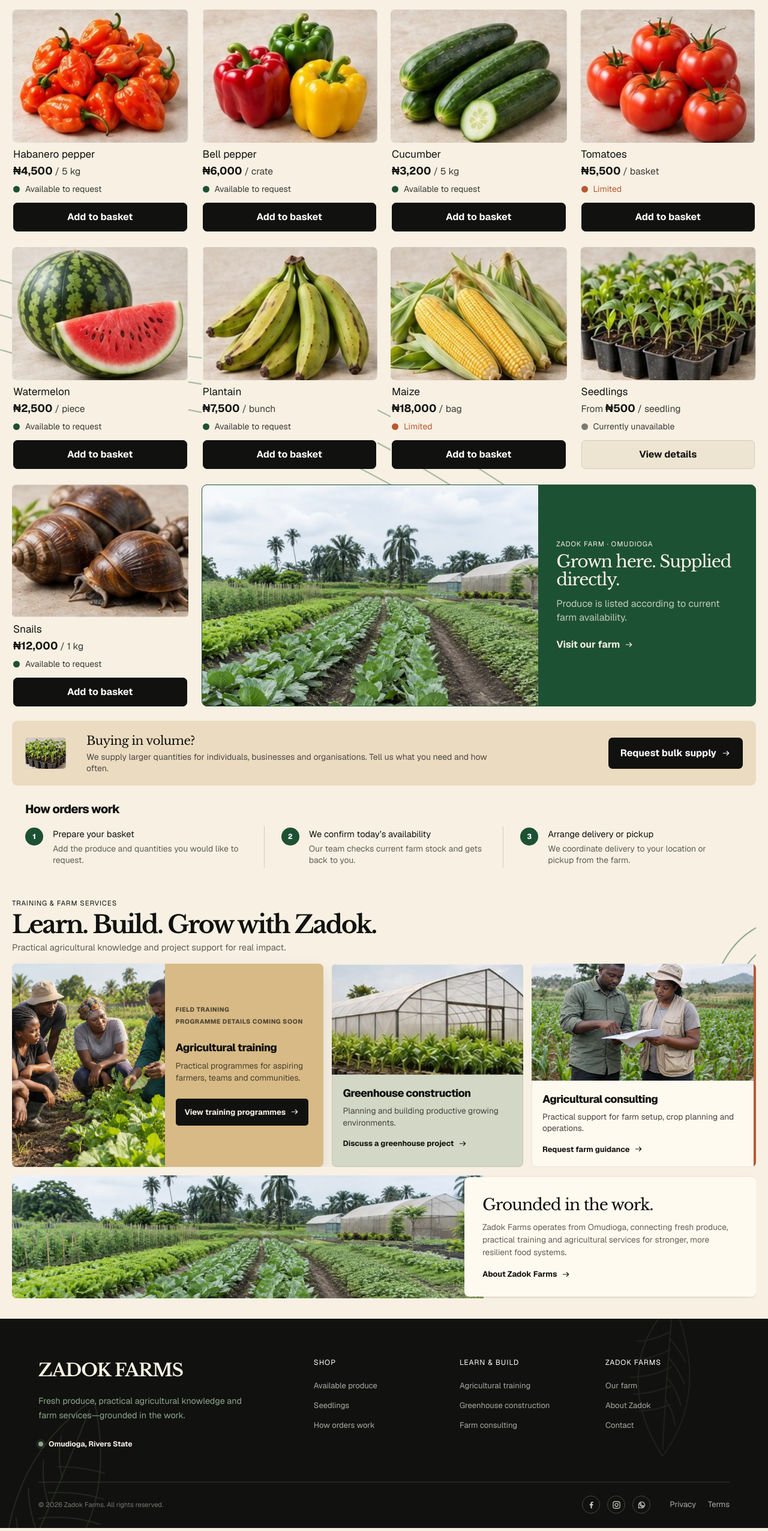
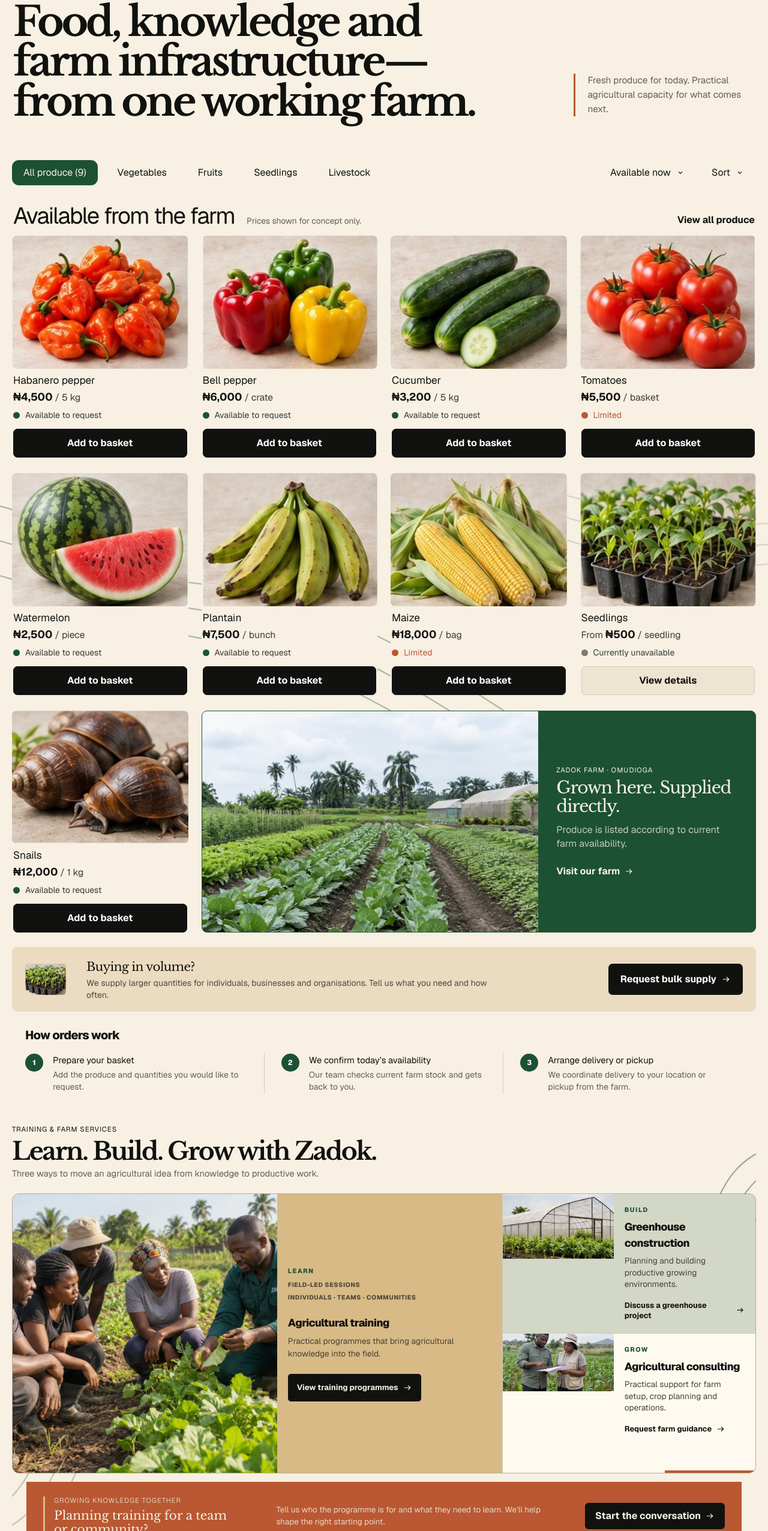
Before and after one commit to wh0isalfred/ZadokFarms, a Next.js app: page / in a window 1280 px wide. Shown: the part 247-2800 px from the top of the page at 60% size. Built offline with nearby package versions, Linux system fonts and the light colour scheme.

Commit message:
feat: bring Zadok brand pillars into homepage

```diff
--- a/src/app/globals.css
+++ b/src/app/globals.css
@@ -74,6 +74,15 @@
 .catalogue-lines-one { top: 150px; right: -165px; transform: rotate(5deg); }
 .catalogue-sweep { position: absolute; z-index: 0; bottom: 260px; left: -92px; width: min(1240px,92vw); height: 500px; opacity: .72; pointer-events: none; }
 .catalogue-sweep path { vector-effect: non-scaling-stroke; stroke: var(--sage); stroke-width: 2.25; stroke-linecap: round; }
+.catalogue-sweep path { stroke-dasharray: 1400; animation: cultivate-line 1.5s cubic-bezier(.2,.72,.25,1) both; }
+.catalogue-sweep path:nth-child(2) { animation-delay: .1s; }
+.catalogue-sweep path:nth-child(3) { animation-delay: .2s; }
+@keyframes cultivate-line { from { stroke-dashoffset: 1400; } to { stroke-dashoffset: 0; } }
+.catalogue-sweep-two { top: 280px; right: -330px; bottom: auto; left: auto; width: 850px; opacity: .34; transform: rotate(164deg); }
+.catalogue-intro { display: grid; grid-template-columns: minmax(0,1.6fr) minmax(260px,.58fr); align-items: end; gap: clamp(40px,8vw,120px); padding: clamp(58px,7vw,96px) 2px clamp(42px,5vw,68px); }
+.catalogue-intro h1 { max-width: 950px; margin: 0; font-family: var(--font-libre-baskerville), Georgia, serif; font-size: clamp(2.5rem,5.3vw,5rem); font-weight: 700; letter-spacing: -.062em; line-height: .98; text-wrap: balance; }
+.catalogue-intro > p { max-width: 390px; margin: 0 0 8px; padding-left: 20px; border-left: 3px solid var(--community); color: var(--muted); font-size: .96rem; line-height: 1.55; }
+.catalogue-intro .eyebrow { color: var(--field); font-weight: 750; }
 .catalogue-toolbar { display: flex; align-items: center; justify-content: space-between; gap: 24px; }
 .category-list { display: flex; gap: 14px; }
 .category-list button, .desktop-filters button { min-height: 42px; padding: 0 18px; border: 1px solid transparent; border-radius: 11px; background: transparent; cursor: pointer; }
@@ -85,12 +94,17 @@
 .desktop-filters button[aria-expanded="true"] svg { transform: rotate(180deg); }
 .catalogue-heading { display: flex; align-items: flex-end; justify-content: space-between; padding: 30px 2px 14px; }
 .catalogue-heading > div { display: flex; align-items: baseline; gap: 20px; }
-.catalogue-heading h1, .beyond-section > h2 { margin: 0; font-size: clamp(1.9rem, 3vw, 2.75rem); letter-spacing: -.045em; line-height: 1; }
+.catalogue-heading h2, .beyond-section > h2 { margin: 0; font-size: clamp(1.9rem, 3vw, 2.75rem); letter-spacing: -.045em; line-height: 1; }
 .catalogue-heading p { margin: 0; color: var(--muted); font-size: .86rem; }
 .catalogue-heading > button { border: 0; background: transparent; font-weight: 650; cursor: pointer; }
 .product-grid { position: relative; display: grid; grid-template-columns: repeat(4, minmax(0, 1fr)); column-gap: 22px; row-gap: 26px; }
 .product-grid > :not(.catalogue-sweep) { position: relative; z-index: 1; }
 .product-card { position: relative; min-width: 0; background: var(--background); }
+.product-card { animation: product-arrival .58s cubic-bezier(.2,.72,.25,1) both; }
+.product-card:nth-child(2), .product-card:nth-child(6) { animation-delay: .055s; }
+.product-card:nth-child(3), .product-card:nth-child(7) { animation-delay: .11s; }
+.product-card:nth-child(4), .product-card:nth-child(8) { animation-delay: .165s; }
+@keyframes product-arrival { from { opacity: 0; transform: translateY(12px); } to { opacity: 1; transform: translateY(0); } }
 .product-image { position: relative; display: block; overflow: hidden; aspect-ratio: 1.32; border-radius: 8px; background: var(--surface-muted); }
 .product-image img, .service-image img, .farm-story-image img { object-fit: cover; transition: transform .4s cubic-bezier(.2,.65,.3,1); }
 .product-image:hover img { transform: scale(1.025); }
@@ -151,16 +165,18 @@
 .services-heading { position: relative; z-index: 2; }
 .services-heading > h2 { max-width: 860px; margin: 0; font-family: var(--font-libre-baskerville), Georgia, serif; font-size: clamp(2rem,3.2vw,2.8rem); font-weight: 700; letter-spacing: -.055em; line-height: 1.02; }
 .services-heading > p:last-child { margin: 6px 0 0; color: var(--muted); font-size: .92rem; }
-.service-grid { position: relative; z-index: 2; display: grid; grid-template-columns: minmax(0,1.5fr) minmax(0,.92fr) minmax(0,1.08fr); gap: 14px; margin-top: 16px; }
-.training-card { display: grid; min-width: 0; grid-template-columns: minmax(0,.98fr) minmax(0,1.02fr); overflow: hidden; border-radius: 8px; background: var(--ground); color: var(--foreground); box-shadow: 0 15px 34px rgba(17,18,15,.11); }
-.service-card { min-width: 0; overflow: hidden; border-radius: 8px; background: var(--surface); box-shadow: inset 0 0 0 1px rgba(17,17,15,.09); }
+.service-grid { position: relative; z-index: 2; display: grid; grid-template-columns: minmax(0,1.32fr) minmax(0,.68fr); grid-template-rows: repeat(2,minmax(190px,1fr)); gap: 1px; margin-top: 22px; overflow: hidden; border: 1px solid rgba(17,18,15,.16); border-radius: 12px; background: rgba(17,18,15,.16); }
+.training-card { display: grid; min-width: 0; grid-row: 1 / 3; grid-template-columns: minmax(0,1.08fr) minmax(280px,.92fr); overflow: hidden; background: var(--ground); color: var(--foreground); }
+.service-card { display: grid; min-width: 0; grid-template-columns: minmax(180px,.78fr) minmax(220px,1fr); overflow: hidden; background: var(--surface); }
 .greenhouse-card { background: color-mix(in srgb,var(--sage) 34%,var(--background)); }
 .consulting-card { position: relative; }
-.consulting-card::after { position: absolute; top: 0; right: 0; width: 4px; height: 100%; content: ""; background: var(--community); }
+.consulting-card::after { position: absolute; right: 0; bottom: 0; width: 36%; height: 4px; content: ""; background: var(--community); }
 .service-image { position: relative; overflow: hidden; aspect-ratio: 1.72; }
-.training-image { height: 100%; min-height: 245px; aspect-ratio: auto; }
+.training-image { height: 100%; min-height: 390px; aspect-ratio: auto; }
 .service-image img { object-fit: cover; }
 .service-card .service-image img, .training-card .service-image img { transition: transform .55s cubic-bezier(.2,.65,.3,1); }
+.service-card[data-reveal] .service-image img, .training-card[data-reveal] .service-image img { transform: scale(1.045); }
+.service-card[data-reveal].is-visible .service-image img, .training-card[data-reveal].is-visible .service-image img { transform: scale(1); }
 .service-card:hover .service-image img, .training-card:hover .service-image img { transform: scale(1.025); }
 .training-copy, .service-copy { min-width: 0; padding: 18px; }
 .training-copy { align-self: center; }
@@ -168,18 +184,28 @@
 .training-copy > p { margin: 0; color: rgba(17,18,15,.72); font-size: .86rem; line-height: 1.48; }
 .service-copy p { margin: 0; color: #46443f; font-size: .86rem; line-height: 1.42; }
 .programme-meta { display: flex; flex-wrap: wrap; gap: 5px 16px; margin-bottom: 22px; color: rgba(17,18,15,.68); font-size: .65rem; font-weight: 750; letter-spacing: .055em; }
+.service-stage { display: block; margin-bottom: 8px; color: var(--field); font-size: .67rem; font-weight: 800; letter-spacing: .14em; }
 .farm-services .primary-service-action { margin-top: 24px; border: 0; border-radius: 5px; background: var(--foreground); color: var(--background); padding: 13px 15px; font-size: .82rem; }
 .service-copy a { max-width: 100%; margin-top: 13px; padding-block: 3px; font-size: .8rem; line-height: 1.35; }
 .consulting-card .service-image { aspect-ratio: 1.92; }
+.community-invitation { position: relative; z-index: 2; display: grid; grid-template-columns: minmax(260px,.9fr) minmax(280px,1.25fr) auto; align-items: center; gap: clamp(26px,5vw,76px); margin: 14px 24px 0; padding: 22px 28px; border-radius: 0 0 12px 12px; background: var(--community); color: var(--background); }
+.community-invitation > div { position: relative; padding-left: 18px; }
+.community-mark { position: absolute; top: 2px; bottom: 2px; left: 0; width: 3px; border-radius: 3px; background: var(--ground); }
+.community-invitation .eyebrow { margin-bottom: 5px; color: rgba(247,240,227,.75); }
+.community-invitation h3 { margin: 0; font-family: var(--font-libre-baskerville), Georgia, serif; font-size: 1.25rem; line-height: 1.18; }
+.community-invitation > p { margin: 0; color: rgba(247,240,227,.83); font-size: .84rem; line-height: 1.48; }
+.community-invitation > a { min-height: 44px; padding: 0 17px; border-radius: 6px; background: var(--foreground); white-space: nowrap; }
 .farm-close { position: relative; display: grid; grid-template-columns: minmax(0,1.35fr) minmax(0,.78fr); min-height: 205px; margin-top: 14px; overflow: hidden; border-radius: 8px; }
 .farm-close-image { position: relative; min-height: 190px; }
 .farm-close > div:last-child { position: relative; z-index: 2; align-self: center; margin-left: -32px; padding: 26px 30px; border-radius: 8px; background: var(--surface); box-shadow: 0 12px 34px rgba(17,17,15,.1); }
+.farm-close > div:last-child .eyebrow { color: var(--community); font-weight: 750; }
 .farm-close h2 { margin: 0; font-family: var(--font-libre-baskerville), Georgia, serif; font-size: 1.65rem; letter-spacing: -.04em; }
-.farm-close p { max-width: 570px; margin: 8px 0 14px; color: var(--muted); font-size: .86rem; line-height: 1.5; }
+.farm-close p:not(.eyebrow) { max-width: 570px; margin: 8px 0 14px; color: var(--muted); font-size: .86rem; line-height: 1.5; }
 .farm-close a { font-size: .82rem; }
 .field-lines { position: absolute; z-index: 0; width: 420px; height: 320px; overflow: visible; pointer-events: none; }
 .field-lines path { vector-effect: non-scaling-stroke; stroke: var(--sage); stroke-width: 2.1; stroke-linecap: round; stroke-dasharray: 760; stroke-dashoffset: 760; opacity: .95; transition: stroke-dashoffset 1.35s cubic-bezier(.2,.72,.25,1); }
 .services-lines { top: -76px; right: -230px; transform: rotate(2deg); }
+.services-lines-two { top: auto; right: auto; bottom: -145px; left: -215px; opacity: .62; transform: rotate(186deg); }
 .farm-services:has(.is-visible) .services-lines path, .farm-close.is-visible .closing-lines path { stroke-dashoffset: 0; }
 .field-lines path:nth-child(2) { transition-delay: .08s; }
 .field-lines path:nth-child(3) { transition-delay: .16s; }
@@ -258,8 +284,10 @@
   .search-trigger > span { display: none; }
   .product-grid { grid-template-columns: repeat(3,minmax(0,1fr)); }
   .farm-story { grid-column: span 3; grid-template-columns: 1.2fr 1fr; }
-  .service-grid { grid-template-columns: 1fr 1fr; }
-  .training-card { grid-column: 1 / -1; }
+  .catalogue-intro { grid-template-columns: minmax(0,1.35fr) minmax(230px,.65fr); gap: 46px; }
+  .service-grid { grid-template-columns: 1fr 1fr; grid-template-rows: auto auto; }
+  .training-card { grid-column: 1 / -1; grid-row: auto; }
+  .service-card { grid-template-columns: 1fr; }
   .footer-main { grid-template-columns: .8fr 1.7fr; gap: 48px; }
 }
 
@@ -279,6 +307,9 @@
   .provenance-location { display: none; }
   .search-panel { margin-top: 8px; }
   .catalogue { padding-top: 11px; scroll-margin-top: 72px; }
+  .catalogue-intro { display: block; padding: 42px 1px 34px; }
+  .catalogue-intro h1 { max-width: 520px; font-size: clamp(2.35rem,11.5vw,3.55rem); line-height: .98; }
+  .catalogue-intro > p { max-width: 330px; margin: 24px 0 0; padding-left: 14px; font-size: .82rem; line-height: 1.46; }
   .catalogue-toolbar { display: block; margin-right: -16px; overflow: hidden; }
   .category-list { gap: 8px; padding-right: 40px; overflow-x: auto; scrollbar-width: none; }
   .category-list::-webkit-scrollbar { display: none; }
@@ -286,7 +317,7 @@
   .desktop-filters { display: none; }
   .catalogue-heading { padding: 21px 1px 11px; }
   .catalogue-heading > div { display: block; }
-  .catalogue-heading h1 { font-size: clamp(1.65rem,7.2vw,2rem); }
+  .catalogue-heading h2 { font-size: clamp(1.65rem,7.2vw,2rem); }
   .catalogue-heading p { margin-top: 4px; }
   .catalogue-heading > button { display: none; }
   .product-grid { grid-template-columns: repeat(2,minmax(0,1fr)); gap: 19px 12px; }
@@ -333,13 +364,13 @@
   .farm-services { margin-inline: -16px; padding: 26px 16px 0; scroll-margin-top: 72px; }
   .services-heading > h2 { font-size: clamp(1.8rem,8vw,2.35rem); }
   .services-heading > p:last-child { max-width: 330px; font-size: .82rem; line-height: 1.4; }
-  .service-grid { grid-template-columns: 1fr; gap: 10px; margin-top: 13px; }
-  .training-card { grid-column: auto; grid-template-columns: 1fr; }
+  .service-grid { grid-template-columns: 1fr; grid-template-rows: auto; gap: 10px; margin-top: 13px; overflow: visible; border: 0; border-radius: 0; background: transparent; }
+  .training-card { grid-column: auto; grid-row: auto; grid-template-columns: 1fr; border-radius: 9px; }
   .training-image { min-height: 210px; }
   .training-copy, .service-copy { padding: 15px; }
   .programme-meta { margin-bottom: 16px; font-size: .61rem; }
   .farm-services .primary-service-action { width: 100%; justify-content: center; }
-  .service-card { display: grid; grid-template-columns: minmax(0,40%) minmax(0,1fr); min-height: 150px; }
+  .service-card { display: grid; grid-template-columns: minmax(0,40%) minmax(0,1fr); min-height: 150px; border-radius: 9px; }
   .service-card .service-image { height: 100%; aspect-ratio: auto; }
   .service-copy { align-self: center; }
   .service-copy h3 { font-size: 1rem; }
@@ -348,13 +379,18 @@
   .field-lines path { stroke-width: 2.4; opacity: .78; }
   .catalogue-lines-one { top: 155px; right: -66px; }
   .catalogue-sweep { top: auto; bottom: 285px; left: -125px; width: 650px; height: 360px; opacity: .82; }
+  .catalogue-sweep-two { top: 340px; right: -310px; bottom: auto; left: auto; width: 600px; opacity: .5; }
   .services-lines { top: -4px; right: -68px; }
+  .services-lines-two { top: auto; right: auto; bottom: 120px; left: -138px; opacity: .5; }
   .closing-lines { bottom: -78px; left: -72px; }
+  .community-invitation { grid-template-columns: 1fr; gap: 14px; margin: 10px 8px 0; padding: 20px; border-radius: 9px; }
+  .community-invitation > p { max-width: 470px; }
+  .community-invitation > a { width: 100%; justify-content: space-between; }
   .farm-close { grid-template-columns: minmax(0,1fr); }
   .farm-close-image { min-height: 185px; }
   .farm-close > div:last-child { margin: -18px 12px 0; padding: 19px 18px 21px; }
   .farm-close h2 { font-size: 1.4rem; }
-  .farm-close p { font-size: .8rem; }
+  .farm-close p:not(.eyebrow) { font-size: .8rem; }
   .site-footer { display: block; padding: 46px 20px 105px; }
   .footer-main { display: block; padding-bottom: 38px; }
   .footer-brand > p { max-width: 330px; margin: 14px 0 21px; font-size: .82rem; }
--- a/src/components/home-sections.tsx
+++ b/src/components/home-sections.tsx
@@ -38,21 +38,27 @@
   return (
     <section className="farm-services" id="services">
       <FieldLines className="services-lines" />
-      <header className="services-heading"><p className="eyebrow">TRAINING &amp; FARM SERVICES</p><h2>Learn. Build. Grow with Zadok.</h2><p>Practical agricultural knowledge and project support for real impact.</p></header>
+      <FieldLines className="services-lines services-lines-two" />
+      <header className="services-heading"><p className="eyebrow">TRAINING &amp; FARM SERVICES</p><h2>Learn. Build. Grow with Zadok.</h2><p>Three ways to move an agricultural idea from knowledge to productive work.</p></header>
       <div className="service-grid">
         <article className="training-card" id="training" data-reveal>
           <div className="service-image training-image"><Image src="/images/farm/training-v2.webp" alt="A practical agricultural training session in the field" fill sizes="(max-width: 699px) 100vw, 22vw" /></div>
-          <div className="training-copy"><div className="programme-meta"><span>FIELD TRAINING</span><span>PROGRAMME DETAILS COMING SOON</span></div><h3>Agricultural training</h3><p>Practical programmes for aspiring farmers, teams and communities.</p><a className="primary-service-action" href="#training-programmes">View training programmes <ArrowIcon /></a></div>
+          <div className="training-copy"><span className="service-stage">LEARN</span><div className="programme-meta"><span>FIELD-LED SESSIONS</span><span>INDIVIDUALS · TEAMS · COMMUNITIES</span></div><h3>Agricultural training</h3><p>Practical programmes that bring agricultural knowledge into the field.</p><a className="primary-service-action" href="#training-programmes">View training programmes <ArrowIcon /></a></div>
         </article>
         <article className="service-card greenhouse-card" id="greenhouse" data-reveal>
           <div className="service-image"><Image src="/images/farm/greenhouse.jpg" alt="A greenhouse built for productive growing" fill sizes="(max-width: 699px) 100vw, 25vw" /></div>
-          <div className="service-copy"><h3>Greenhouse construction</h3><p>Planning and building productive growing environments.</p><a href="#greenhouse-services">Discuss a greenhouse project <ArrowIcon /></a></div>
+          <div className="service-copy"><span className="service-stage">BUILD</span><h3>Greenhouse construction</h3><p>Planning and building productive growing environments.</p><a href="#greenhouse-services">Discuss a greenhouse project <ArrowIcon /></a></div>
         </article>
         <article className="service-card consulting-card" id="consulting" data-reveal>
           <div className="service-image"><Image src="/images/farm/consulting-v2.webp" alt="A farm consultant reviewing crops with a grower" fill sizes="(max-width: 699px) 100vw, 25vw" /></div>
-          <div className="service-copy"><h3>Agricultural consulting</h3><p>Practical support for farm setup, crop planning and operations.</p><a href="#consulting-services">Request farm guidance <ArrowIcon /></a></div>
+          <div className="service-copy"><span className="service-stage">GROW</span><h3>Agricultural consulting</h3><p>Practical support for farm setup, crop planning and operations.</p><a href="#consulting-services">Request farm guidance <ArrowIcon /></a></div>
         </article>
       </div>
+      <aside className="community-invitation" data-reveal>
+        <div><span className="community-mark" aria-hidden="true" /><p className="eyebrow">GROWING KNOWLEDGE TOGETHER</p><h3>Planning training for a team or community?</h3></div>
+        <p>Tell us who the programme is for and what they need to learn. We’ll help shape the right starting point.</p>
+        <a href="#contact">Start the conversation <ArrowIcon /></a>
+      </aside>
     </section>
   );
 }
@@ -75,8 +81,8 @@
   return (
     <section className="farm-close" id="about" data-reveal>
       <FieldLines className="closing-lines" />
-      <div className="farm-close-image"><Image src="/images/farm/fields-v2.webp" alt="Zadok Farms fields and growing facilities" fill sizes="(max-width: 699px) 100vw, 50vw" /></div>
-      <div><h2>Grounded in the work.</h2><p>Zadok Farms operates from Omudioga, connecting fresh produce, practical training and agricultural services for stronger, more resilient food systems.</p><a href="#farm">About Zadok Farms <ArrowIcon /></a></div>
+      <div className="farm-close-image"><Image src="/images/farm/consulting.jpg" alt="Hands tending young seedlings as part of the work at Zadok Farms" fill sizes="(max-width: 699px) 100vw, 50vw" /></div>
+      <div><p className="eyebrow">ROOTED HERE. LOOKING FORWARD.</p><h2>Grounded in the work.</h2><p>From Omudioga, Zadok connects fresh produce, practical training and agricultural services—bringing people, knowledge and productive systems together.</p><a href="#farm">About Zadok Farms <ArrowIcon /></a></div>
     </section>
   );
 }
--- a/src/components/storefront.tsx
+++ b/src/components/storefront.tsx
@@ -9,9 +9,9 @@
 import { SiteHeader } from "@/components/site-header";
 import { categories, type Category, products } from "@/data/products";
 
-function CatalogueSweep() {
+function CatalogueSweep({ className = "" }: { className?: string }) {
   return (
-    <svg className="catalogue-lines catalogue-sweep" viewBox="0 0 960 420" fill="none" aria-hidden="true">
+    <svg className={`catalogue-lines catalogue-sweep ${className}`} viewBox="0 0 960 420" fill="none" aria-hidden="true">
       <path d="M-24 34C132 32 128 126 310 148C522 174 616 238 846 390" />
       <path d="M-30 82C116 80 122 158 296 182C496 210 584 268 798 406" />
       <path d="M-36 130C100 128 112 190 282 218C466 248 548 300 748 418" />
@@ -66,8 +66,15 @@
           </section>
           <section className="catalogue" id="produce">
             <FieldLines className="catalogue-lines catalogue-lines-one" />
+            <header className="catalogue-intro">
+              <div>
+                <p className="eyebrow">ZADOK FARMS · OMUDIOGA</p>
+                <h1>Food, knowledge and farm infrastructure—from one working farm.</h1>
+              </div>
+              <p>Fresh produce for today. Practical agricultural capacity for what comes next.</p>
+            </header>
             <div className="catalogue-toolbar"><div className="category-list" aria-label="Produce categories">{categories.map((item) => <button className={category === item ? "active" : ""} type="button" onClick={() => setCategory(item)} key={item}>{item}{item === "All produce" ? ` (${products.length})` : ""}</button>)}</div><div className="desktop-filters"><button type="button"><span>Available now</span><ChevronIcon /></button><button type="button"><span>Sort</span><ChevronIcon /></button></div></div>
-            <div className="catalogue-heading"><div><h1>Available from the farm</h1><p>Prices shown for concept only.</p></div><button type="button" onClick={() => { setCategory("All produce"); setQuery(""); }}>View all produce</button></div>
+            <div className="catalogue-heading"><div><h2>Available from the farm</h2><p>Prices shown for concept only.</p></div><button type="button" onClick={() => { setCategory("All produce"); setQuery(""); }}>View all produce</button></div>
             {visibleProducts.length > 0 ? (
               <div className="product-grid">
                 {visibleProducts.map((product, index) => (
@@ -84,7 +91,7 @@
                     )}
                   </Fragment>
                 ))}
-                {category === "All produce" && !query && <><CatalogueSweep /><FarmStory /></>}
+                {category === "All produce" && !query && <><CatalogueSweep /><CatalogueSweep className="catalogue-sweep-two" /><FarmStory /></>}
               </div>
             ) : <div className="no-results"><p>No produce matches “{query}”.</p><button type="button" onClick={() => { setQuery(""); setCategory("All produce"); }}>Show all produce</button></div>}
           </section>
```
